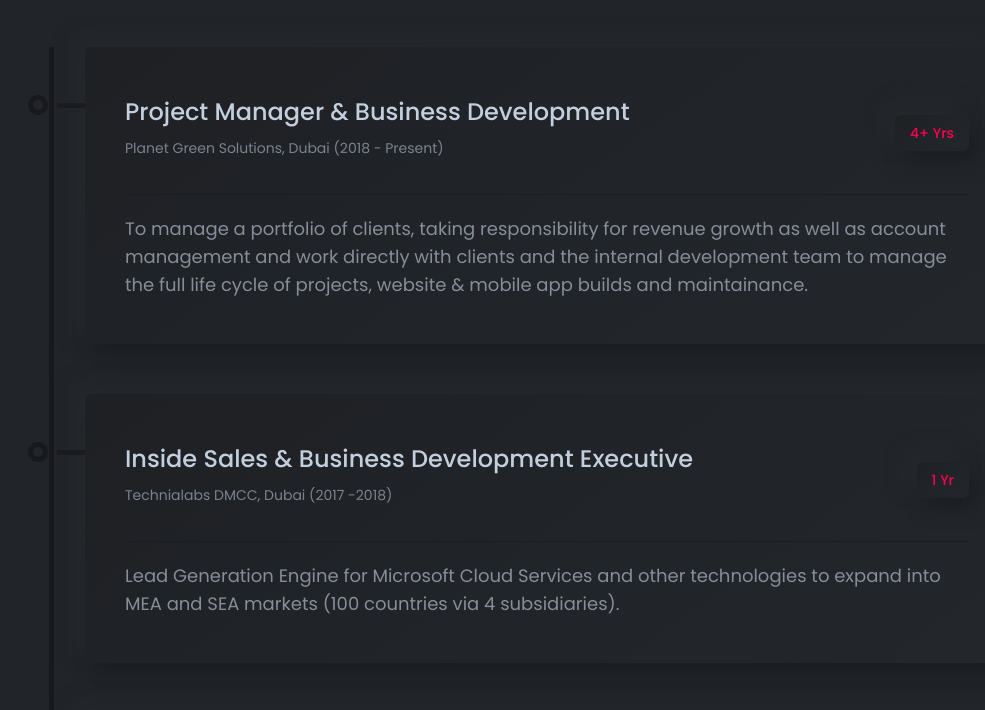
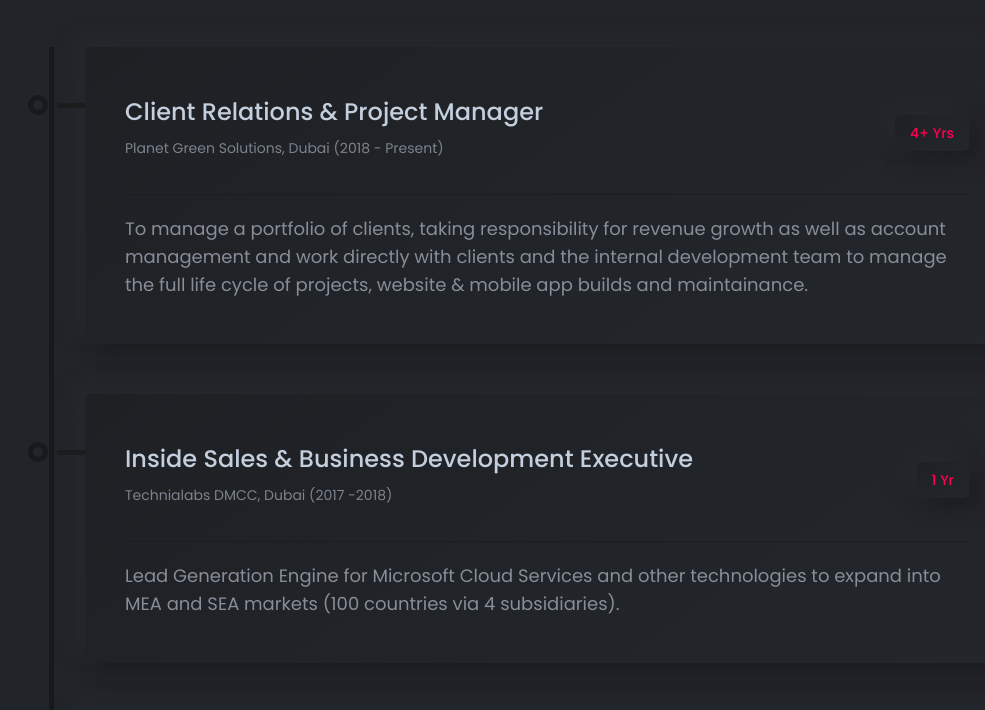
Before and after one commit to KhSahil25/khsahil25.github.io, a plain HTML site: page index.html in a window 1280 px wide. Shown: the part 2050-2760 px from the top of the page, without its empty margins (256-1241 px from the left). Drawn offline with Linux system fonts and the light colour scheme; files whose address does not match are found by name.

Commit message:
Update index.html

```diff
--- a/index.html
+++ b/index.html
@@ -406,7 +406,7 @@
                                              <div class="inner">
                                                 <div class="heading">
                                                    <div class="title">
-                                                      <h4>Project Manager & Business Development </h4>
+                                                      <h4>Client Relations & Project Manager </h4>
                                                       <span>Planet Green Solutions, Dubai (2018 - Present)</span>
                                                    </div>
                                                    <div class="date-of-time">
@@ -576,7 +576,7 @@
                            <p>Feel free to get in touch with me. I am always open to discussing new projects, creative ideas or opportunities to be part of your visions.</p>
                            <span class="phone">Phone: <a href="tel:0556405283">+971 55 6405283</a></span>
                            <span class="mail">Email: <a href="mailto:sahilkharbanda45@gmail.com">sahilkharbanda45@gmail.com</a></span>
-                           <br><p><b>NOTE</b>- Holds a valid UAE & Indian driving license </br></p>
+                           <br><p><b>Note</b>- Holds a valid UAE & Indian driving license </br></p>
                            <div class="name">FIND WITH ME</div>
                            <div class="social-icone">
                               <a href="https://www.facebook.com/sahil.kharbanda"><i data-feather="facebook"></i></a>
```
